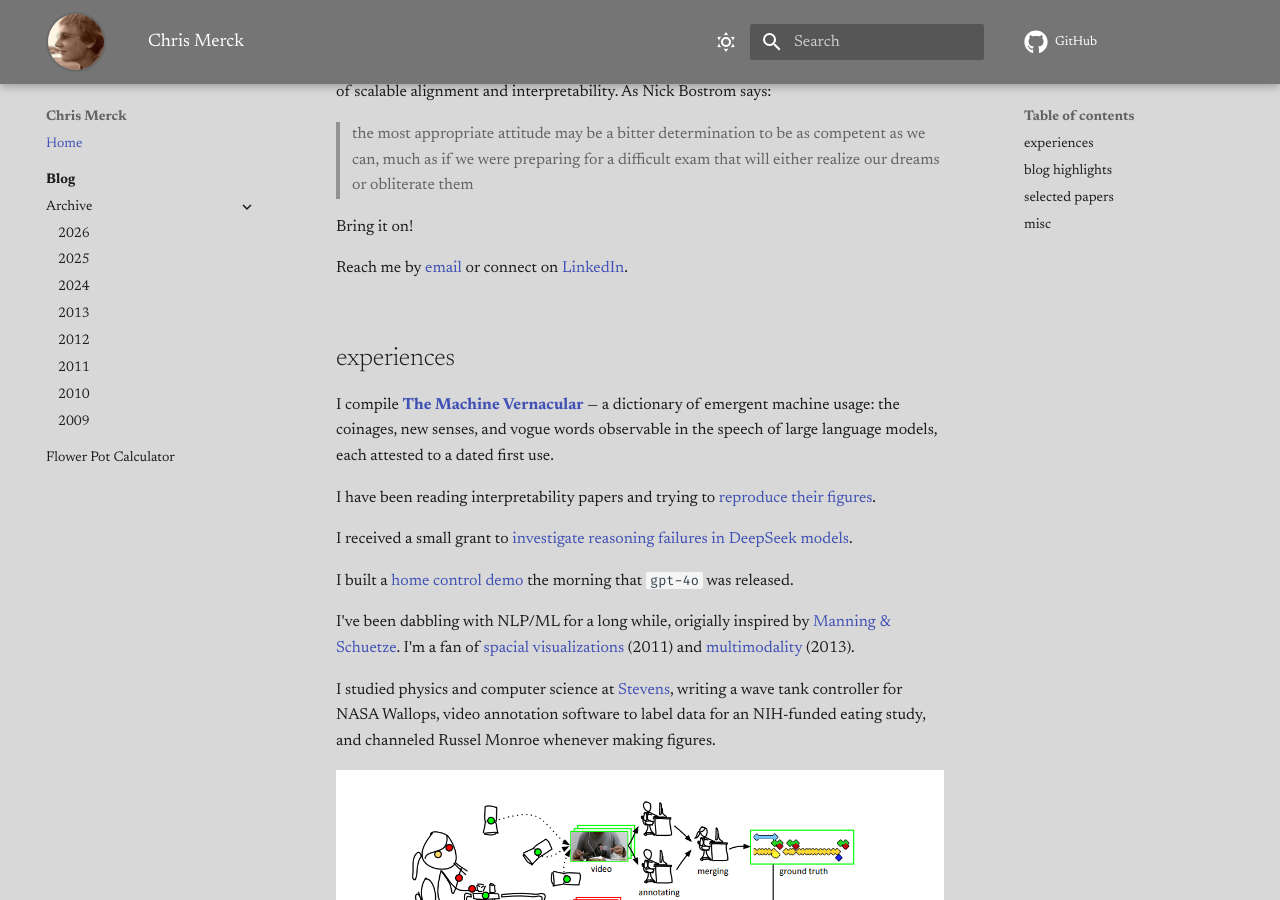
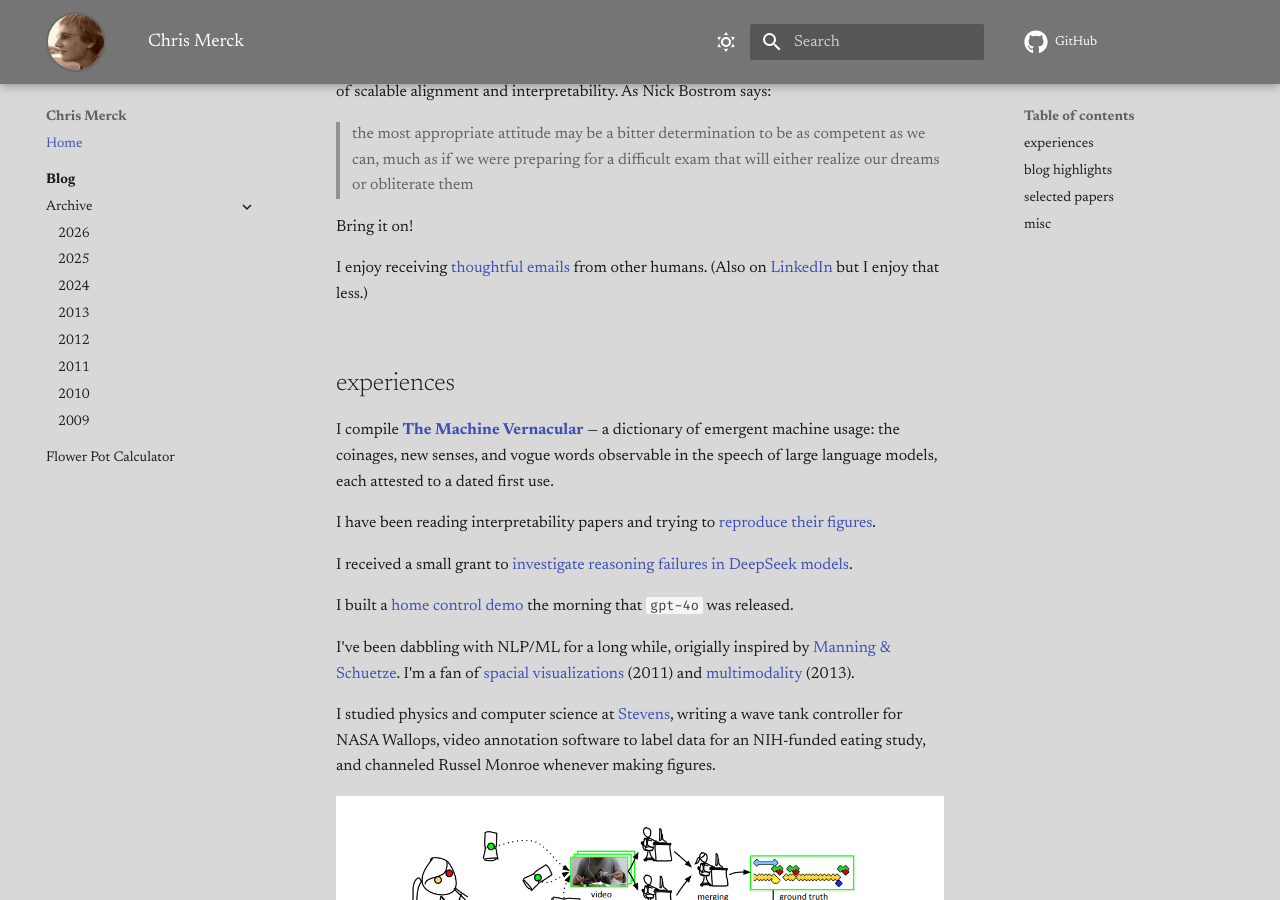
Before and after one commit to chrismerck/chrismerck.github.io, an MkDocs documentation site: the page built from docs/index.md, in a window 1280 px wide and 900 px high, scrolled down 566 px. Built offline with MkDocs 1.6.1 and Material for MkDocs 9.7.7, drawn with Linux system fonts in a browser that asks for light colours; comment, search, counter and statistics services are not loaded.

```diff
--- a/docs/index.md
+++ b/docs/index.md
@@ -28,7 +28,7 @@ Looking for collaborations with researchers and safety-focused organizations in
 
 Bring it on!
 
-Reach me by [email](mailto:chrismerck@gmail.com) or connect on [LinkedIn](https://www.linkedin.com/in/christopher-merck-1987747a/).
+I enjoy receiving [thoughtful emails](mailto:chrismerck@gmail.com) from other humans. (Also on [LinkedIn](https://www.linkedin.com/in/christopher-merck-1987747a/) but I enjoy that less.)
 
 ## experiences
 
```
